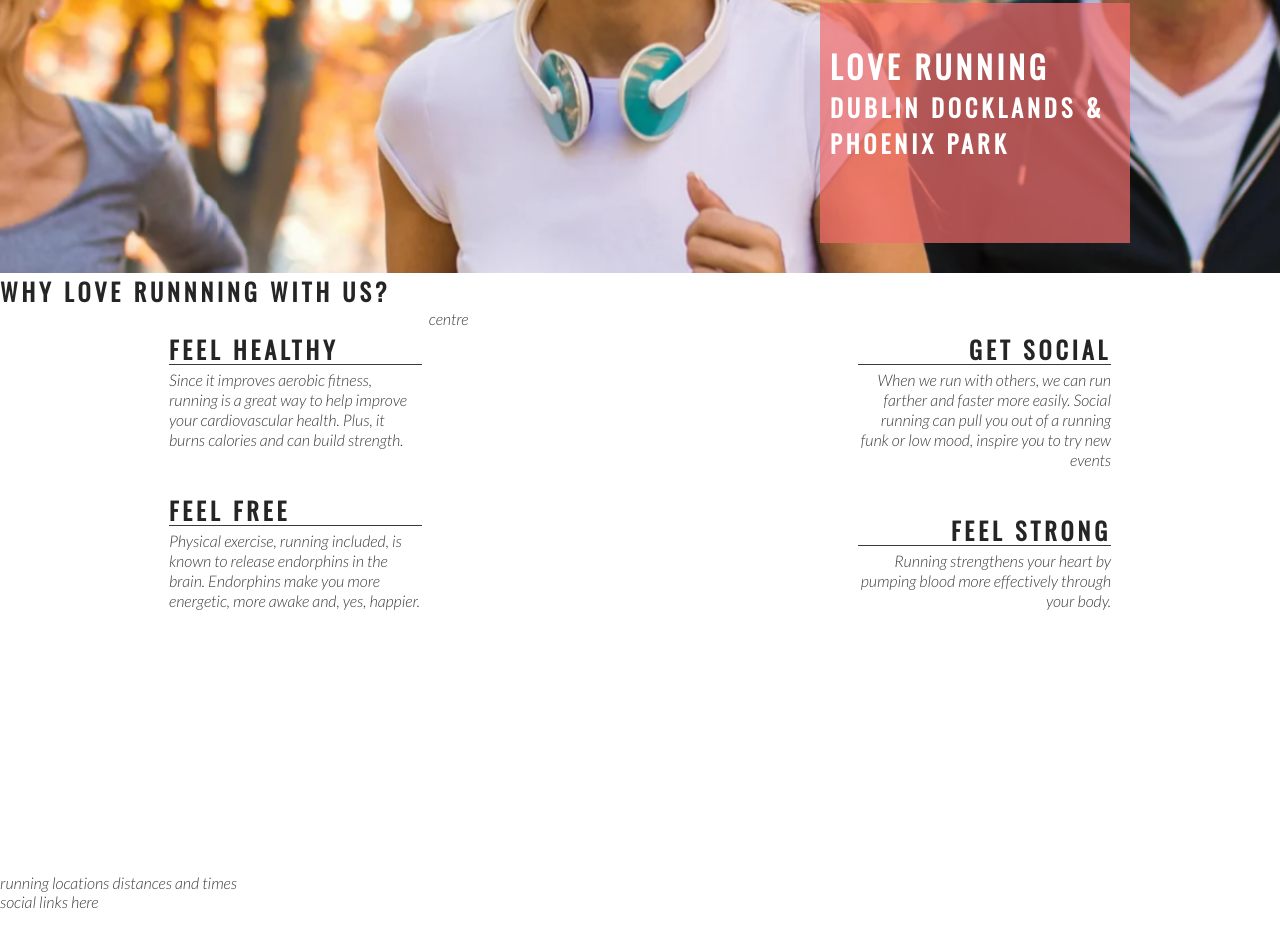
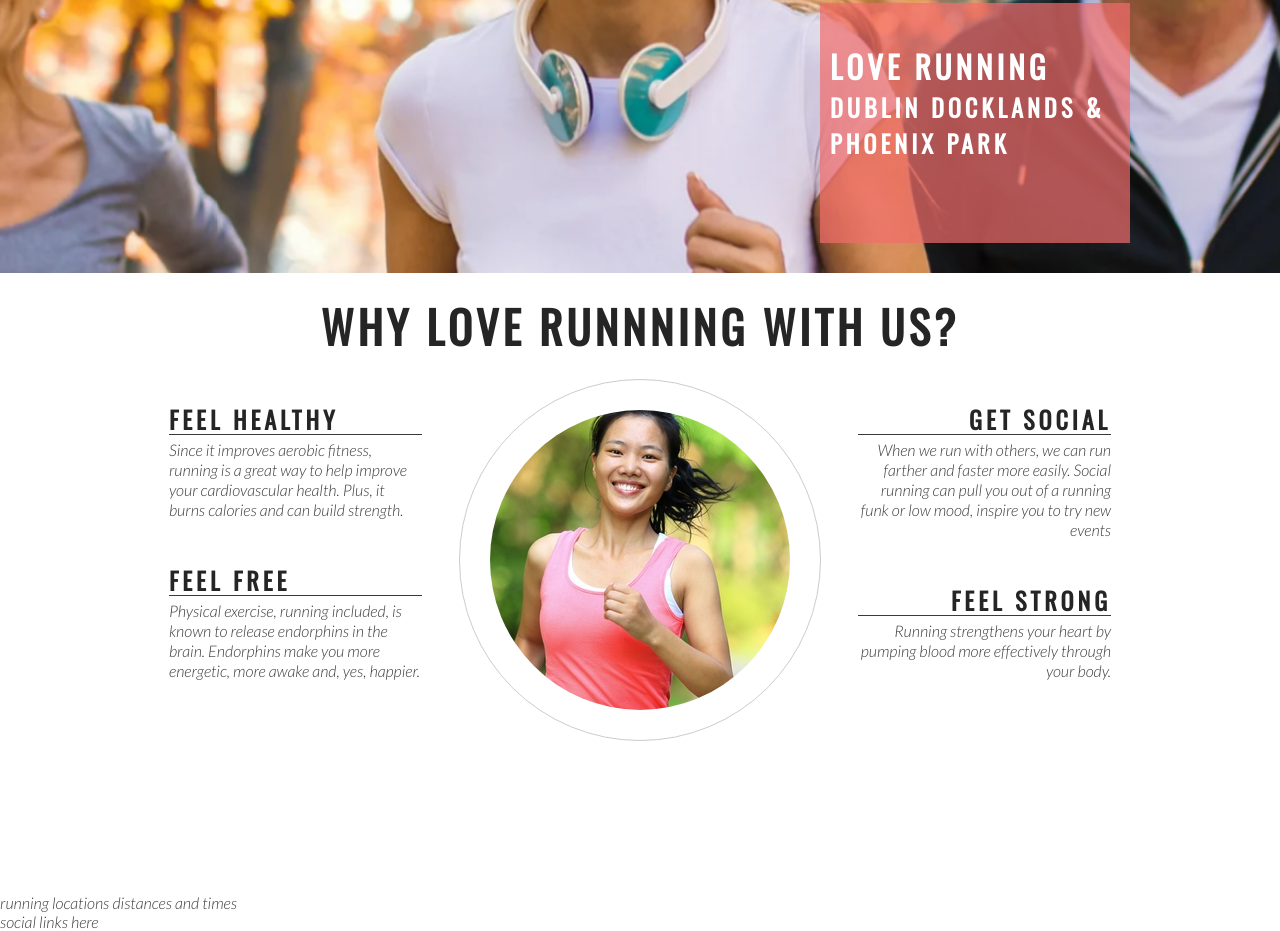
Before and after one commit to PaulR1209/love-running, a plain HTML site: page index.html in a window 1280 px wide. Shown: the part 402-1333 px from the top of the page. Drawn offline with nearby package versions, Linux system fonts and the light colour scheme.

Commit message:
add club ethos central image and style into a circle

```diff
--- a/assets/css/style.css
+++ b/assets/css/style.css
@@ -167,3 +167,26 @@ hr {
 .right-about-heading p {
     text-align: right;
 }
+
+#welcome {
+    text-align: center;
+    margin: 20px 0;
+    font-size: 280%;
+}
+
+#circle-container {
+    width: 300px;
+    height: 300px;
+    padding: 30px;
+    border: solid;
+    border-color: #ccc;
+    border-width: 1px;
+    border-radius: 50%;
+    margin: 0 auto;
+}
+
+#circle-cover-bg {
+    background: url('../images/ethos-center-image.jpg') no-repeat center center;
+    height: 100%;
+    border-radius: 50%;
+}
--- a/index.html
+++ b/index.html
@@ -38,7 +38,7 @@
         </div>
     </section>
     <section id="club-ethos">
-        <h2>Why Love Runnning With Us?</h2>
+        <h2 id="welcome">Why Love Runnning With Us?</h2>
         <div id="left-about">
             <div class="left-about-heading">
                 <h2>Feel Healthy</h2>
@@ -74,7 +74,14 @@
                 </p>
             </div>
         </div>
-        <div id="center-about">centre</div>
+        <div id="center-about">
+            <div id="circle-container">
+                <div id="circle-cover-bg">
+
+                </div>
+
+            </div>
+        </div>
     </section>
     <section>
         running locations distances and times
```
Also changed, not shown: assets/images/ethos-center-image.jpg (added).
